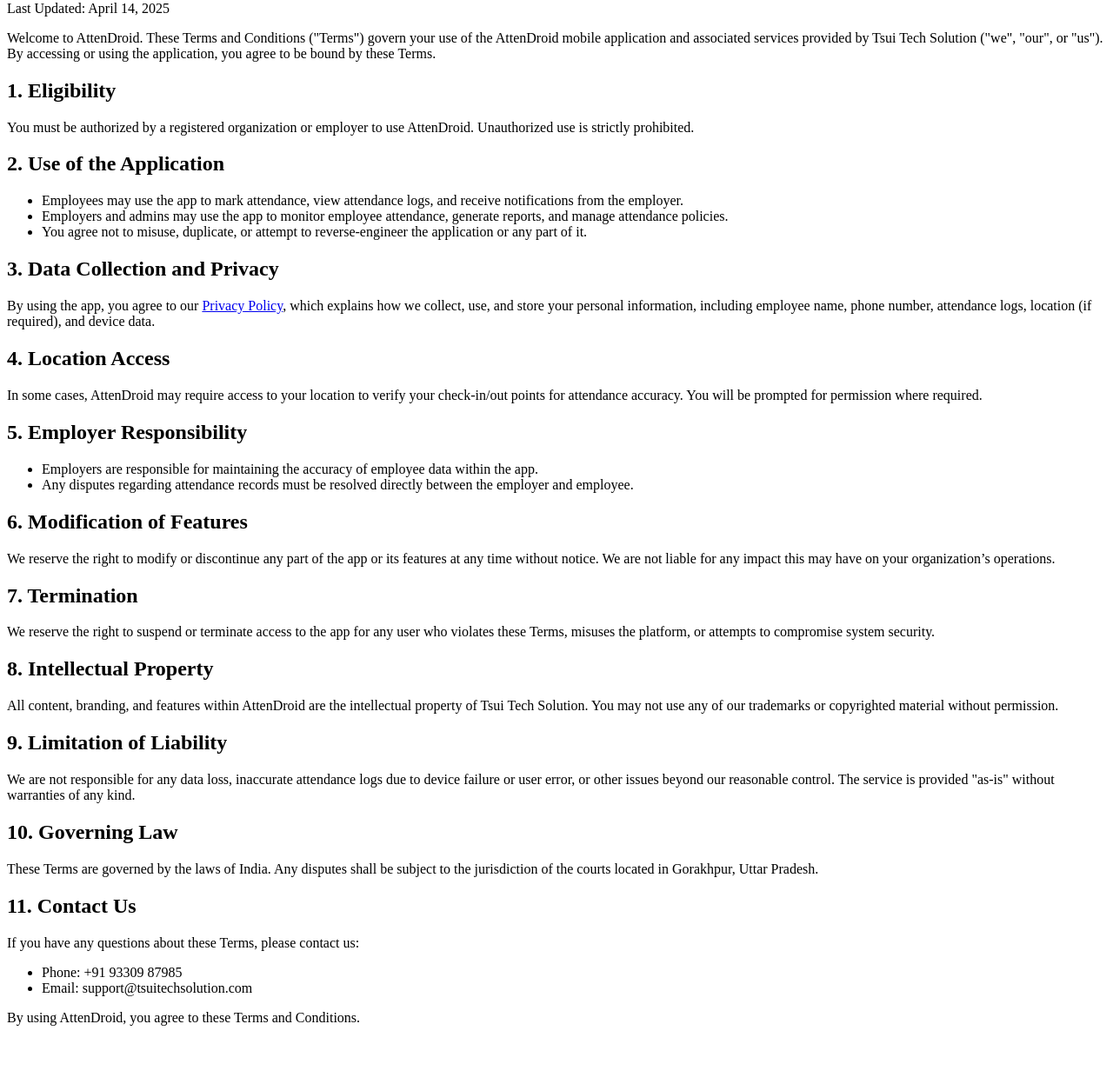
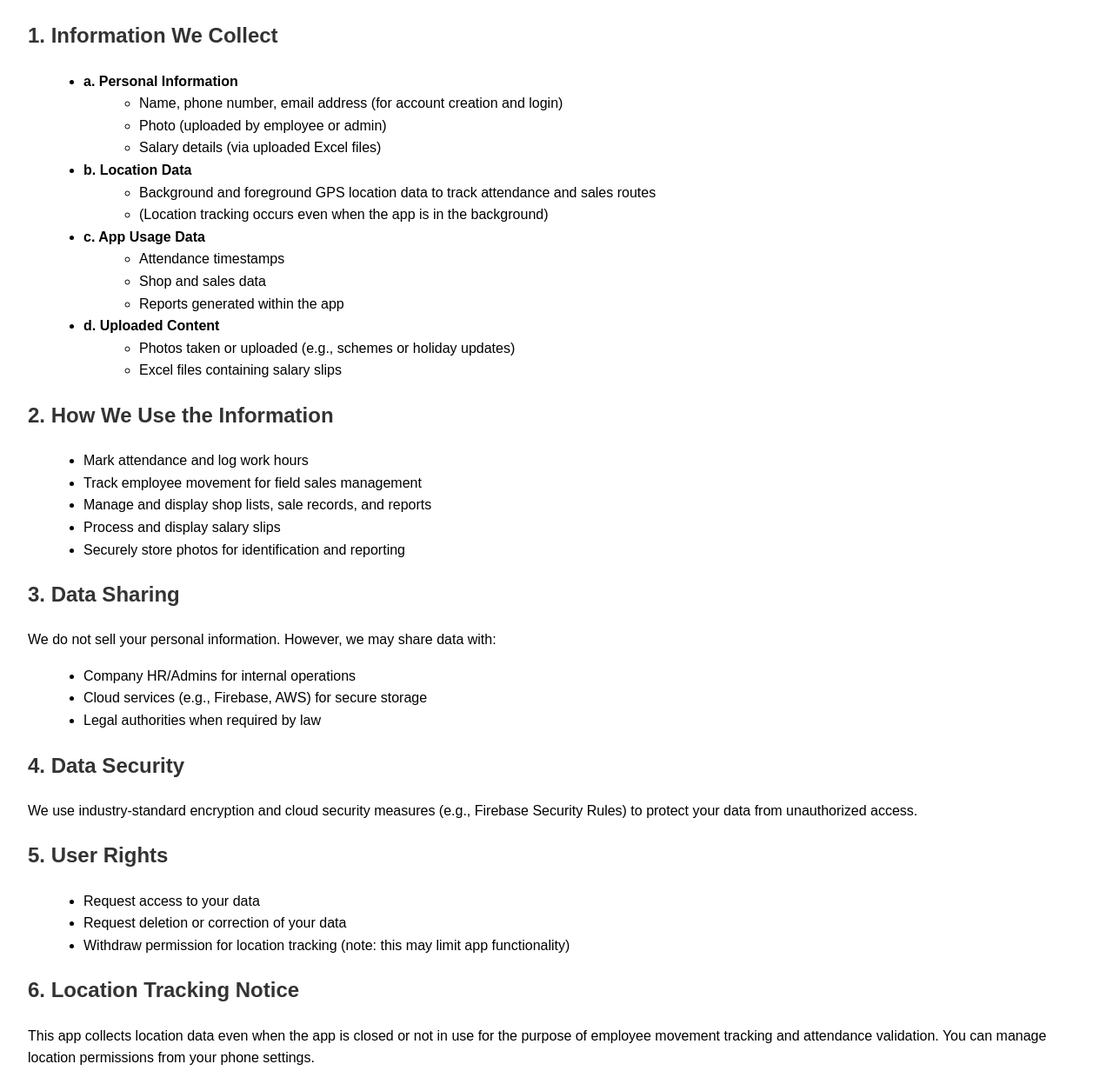
Before and after one commit to Azaz50/tsui_attendance_web, a website: page public/privacy-policy.html in a window 1280 px wide. Shown: the part 195-1442 px from the top of the page at 87% size. Before the commit the page ends 1391 px from the top, so only its background shows below. Drawn offline with Linux system fonts and the light colour scheme.

Commit message:
privacy policy changed

```diff
--- a/models/userModel.js
+++ b/models/userModel.js
@@ -56,7 +56,7 @@
 const getUserList = async (limit, offset, search = '') => {
   const [rows] = await db.query(
     `SELECT * FROM users
-     WHERE name LIKE ?
+     WHERE name LIKE ? and NOT employee_type = '1'
      ORDER BY user_id DESC
      LIMIT ? OFFSET ?`,
     [`%${search}%`, limit, offset]
--- a/public/privacy-policy.html
+++ b/public/privacy-policy.html
@@ -1,63 +1,111 @@
 <!DOCTYPE html>
 <html lang="en">
 <head>
-    <meta charset="UTF-8">
-    <meta name="viewport" content="width=device-width, initial-scale=1.0">
-    <title>Privacy Policy</title>
+  <meta charset="UTF-8" />
+  <meta name="viewport" content="width=device-width, initial-scale=1.0" />
+  <title>Privacy Policy - Tsui Attendance</title>
+  <style>
+    body {
+      font-family: Arial, sans-serif;
+      margin: 2rem;
+      line-height: 1.6;
+    }
+    h1, h2 {
+      color: #333;
+    }
+    ul {
+      margin-left: 1.5rem;
+    }
+  </style>
 </head>
 <body>
-    <h1>Privacy Policy</h1>
-    <p>AttenDroid ("we", "our", or "us") is committed to protecting your privacy. This Privacy Policy explains how we collect, use, and protect your information through our mobile application, AttenDroid, available on the Play Store.</p>
+  <h1>Privacy Policy for Tsui Attendance</h1>
+  <p><strong>Effective Date:</strong> 16/05/2025</p>
 
-     <h1>Terms and Conditions</h1>
-    <p>Last Updated: April 14, 2025</p>
+  <p>
+    Tsui Tech Solution LLP is committed to protecting your privacy. This Privacy Policy explains how we collect, use, and share information through our mobile application ("Tsui Attendance") used by sales employees for attendance, location tracking, sales management, and reporting.
+  </p>
 
-    <p>Welcome to AttenDroid. These Terms and Conditions ("Terms") govern your use of the AttenDroid mobile application and associated services provided by Tsui Tech Solution ("we", "our", or "us"). By accessing or using the application, you agree to be bound by these Terms.</p>
+  <h2>1. Information We Collect</h2>
+  <ul>
+    <li><strong>a. Personal Information</strong>
+      <ul>
+        <li>Name, phone number, email address (for account creation and login)</li>
+        <li>Photo (uploaded by employee or admin)</li>
+        <li>Salary details (via uploaded Excel files)</li>
+      </ul>
+    </li>
+    <li><strong>b. Location Data</strong>
+      <ul>
+        <li>Background and foreground GPS location data to track attendance and sales routes</li>
+        <li>(Location tracking occurs even when the app is in the background)</li>
+      </ul>
+    </li>
+    <li><strong>c. App Usage Data</strong>
+      <ul>
+        <li>Attendance timestamps</li>
+        <li>Shop and sales data</li>
+        <li>Reports generated within the app</li>
+      </ul>
+    </li>
+    <li><strong>d. Uploaded Content</strong>
+      <ul>
+        <li>Photos taken or uploaded (e.g., schemes or holiday updates)</li>
+        <li>Excel files containing salary slips</li>
+      </ul>
+    </li>
+  </ul>
 
-    <h2>1. Eligibility</h2>
-    <p>You must be authorized by a registered organization or employer to use AttenDroid. Unauthorized use is strictly prohibited.</p>
+  <h2>2. How We Use the Information</h2>
+  <ul>
+    <li>Mark attendance and log work hours</li>
+    <li>Track employee movement for field sales management</li>
+    <li>Manage and display shop lists, sale records, and reports</li>
+    <li>Process and display salary slips</li>
+    <li>Securely store photos for identification and reporting</li>
+  </ul>
 
-    <h2>2. Use of the Application</h2>
-    <ul>
-        <li>Employees may use the app to mark attendance, view attendance logs, and receive notifications from the employer.</li>
-        <li>Employers and admins may use the app to monitor employee attendance, generate reports, and manage attendance policies.</li>
-        <li>You agree not to misuse, duplicate, or attempt to reverse-engineer the application or any part of it.</li>
-    </ul>
+  <h2>3. Data Sharing</h2>
+  <p>We do not sell your personal information. However, we may share data with:</p>
+  <ul>
+    <li>Company HR/Admins for internal operations</li>
+    <li>Cloud services (e.g., Firebase, AWS) for secure storage</li>
+    <li>Legal authorities when required by law</li>
+  </ul>
 
-    <h2>3. Data Collection and Privacy</h2>
-    <p>By using the app, you agree to our <a href="http://tsui-attendance.bluebirdecom.com/api/privacy-policy">Privacy Policy</a>, which explains how we collect, use, and store your personal information, including employee name, phone number, attendance logs, location (if required), and device data.</p>
+  <h2>4. Data Security</h2>
+  <p>We use industry-standard encryption and cloud security measures (e.g., Firebase Security Rules) to protect your data from unauthorized access.</p>
 
-    <h2>4. Location Access</h2>
-    <p>In some cases, AttenDroid may require access to your location to verify your check-in/out points for attendance accuracy. You will be prompted for permission where required.</p>
+  <h2>5. User Rights</h2>
+  <ul>
+    <li>Request access to your data</li>
+    <li>Request deletion or correction of your data</li>
+    <li>Withdraw permission for location tracking (note: this may limit app functionality)</li>
+  </ul>
 
-    <h2>5. Employer Responsibility</h2>
-    <ul>
-        <li>Employers are responsible for maintaining the accuracy of employee data within the app.</li>
-        <li>Any disputes regarding attendance records must be resolved directly between the employer and employee.</li>
-    </ul>
+  <h2>6. Location Tracking Notice</h2>
+  <p>This app collects location data even when the app is closed or not in use for the purpose of employee movement tracking and attendance validation. You can manage location permissions from your phone settings.</p>
 
-    <h2>6. Modification of Features</h2>
-    <p>We reserve the right to modify or discontinue any part of the app or its features at any time without notice. We are not liable for any impact this may have on your organization’s operations.</p>
+  <h2>7. Data Retention</h2>
+  <p>We retain your data as long as your account is active and for internal records for up to 3 months after the last usage unless legally required otherwise.</p>
 
-    <h2>7. Termination</h2>
-    <p>We reserve the right to suspend or terminate access to the app for any user who violates these Terms, misuses the platform, or attempts to compromise system security.</p>
+  <h2>8. Third-Party Services</h2>
+  <p>The app may use third-party services like:</p>
+  <ul>
+    <li>Google Maps (for location tracking)</li>
+    <li>Firebase (for crashlytics)</li>
+    <li>Lottie Animation (for animations)</li>
+  </ul>
+  <p>Their data handling is governed by their respective privacy policies.</p>
 
-    <h2>8. Intellectual Property</h2>
-    <p>All content, branding, and features within AttenDroid are the intellectual property of Tsui Tech Solution. You may not use any of our trademarks or copyrighted material without permission.</p>
+  <h2>9. Contact Us</h2>
+  <p>If you have questions or concerns about this Privacy Policy, contact us at:</p>
+  <ul>
+    <li>Email: <a href="mailto:support@tsuitechsolution.com">support@tsuitechsolution.com</a></li>
+    <li>Phone: +91 93309 87985</li>
+  </ul>
 
-    <h2>9. Limitation of Liability</h2>
-    <p>We are not responsible for any data loss, inaccurate attendance logs due to device failure or user error, or other issues beyond our reasonable control. The service is provided "as-is" without warranties of any kind.</p>
-
-    <h2>10. Governing Law</h2>
-    <p>These Terms are governed by the laws of India. Any disputes shall be subject to the jurisdiction of the courts located in Gorakhpur, Uttar Pradesh.</p>
-
-    <h2>11. Contact Us</h2>
-    <p>If you have any questions about these Terms, please contact us:</p>
-    <ul>
-        <li>Phone: +91 93309 87985</li>
-        <li>Email: support@tsuitechsolution.com</li>
-    </ul>
-
-    <p>By using AttenDroid, you agree to these Terms and Conditions.</p>
+  <h2>10. Changes to this Policy</h2>
+  <p>We may update this policy from time to time. Any changes will be notified through the app or email.</p>
 </body>
 </html>
```
Also changed, not shown: public/terms-condition.html (+6 -6 lines).
